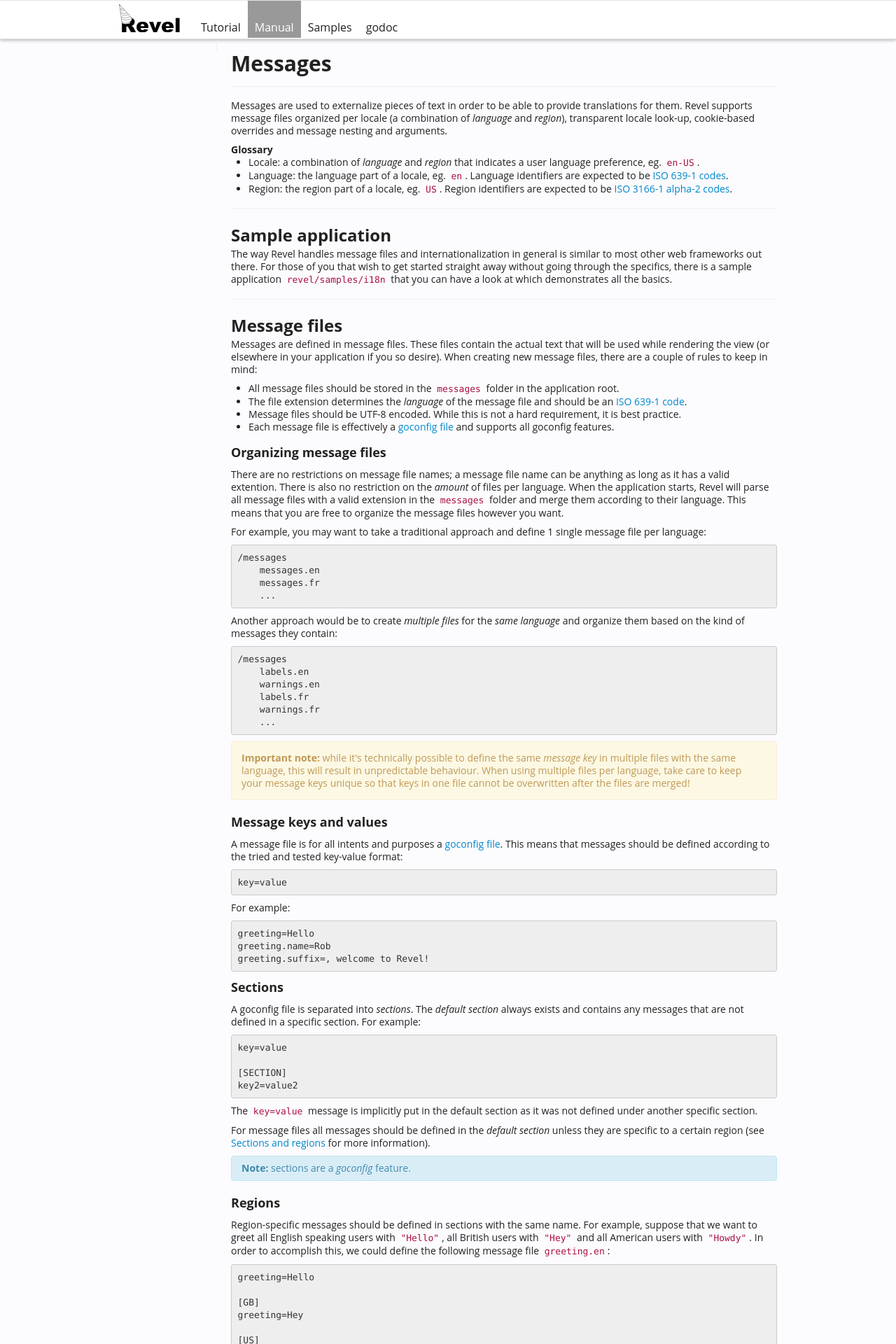
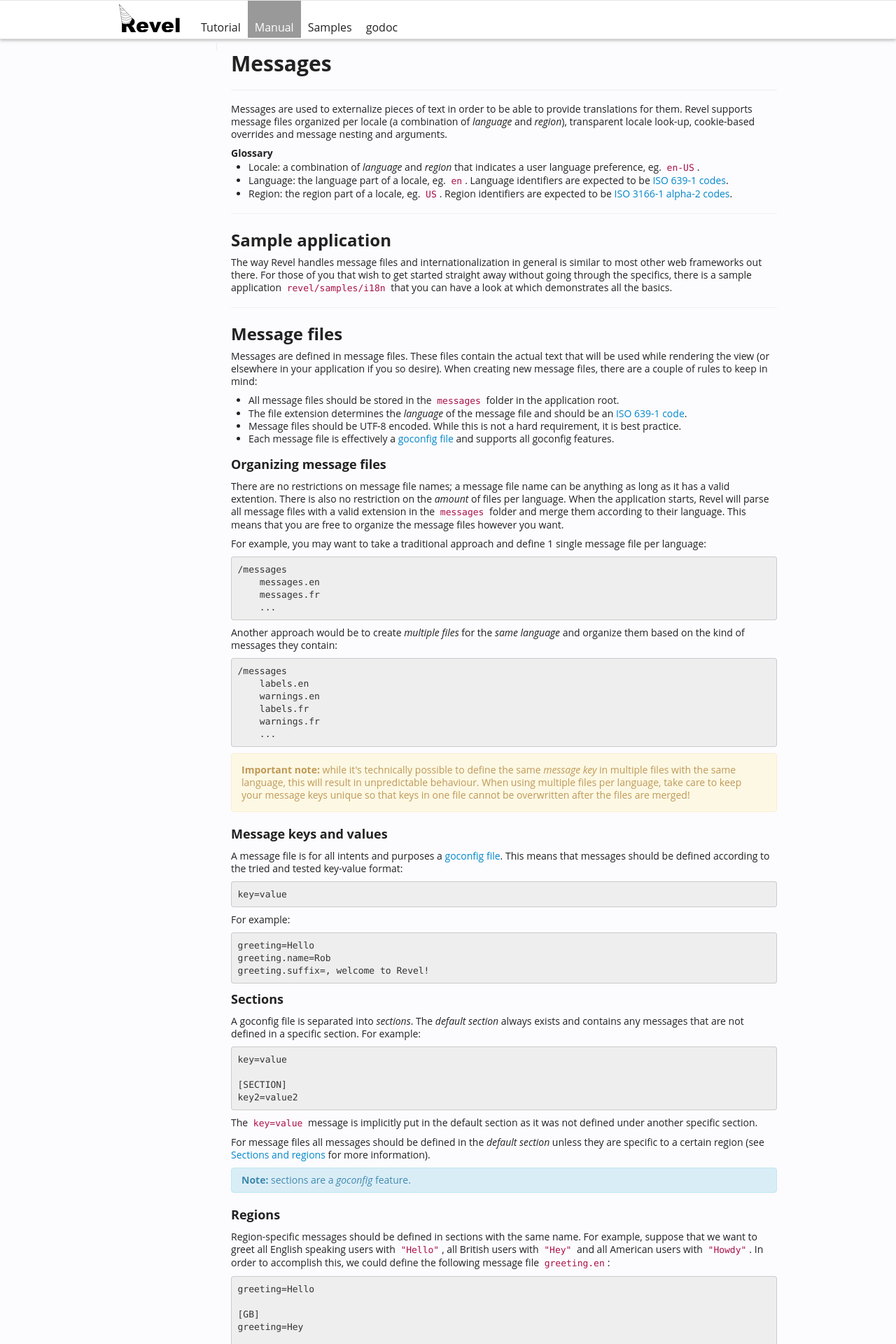
Before and after one commit to revel/revel, a Jekyll site: the page built from manual/i18n-messages.md, in a window 1280 px wide. Shown: the top 1920 px of the page at 70% size. Built offline with Jekyll 4.4.1, drawn with Linux system fonts in a browser that asks for light colours; some of the changed text lies outside the part shown.

Commit message:
Updated i18n manual

```diff
--- a/_layouts/manual.html
+++ b/_layouts/manual.html
@@ -88,6 +88,7 @@
 <html lang="en">
   <head>
     {% include head.html %}
+    <link href="{{ page.root }}/css/manual.css" type="text/css" rel="stylesheet" />
     <link href="{{ page.root }}/css/prettify.css" type="text/css" rel="stylesheet" />
     <script src="{{ page.root }}/js/prettify.js" type="text/javascript"></script>
     <script src="{{ page.root }}/js/lang-go-rich.js" type="text/javascript"></script>
--- /dev/null
+++ b/css/manual.css
@@ -0,0 +1,19 @@
+h1 {
+  margin-top: 5px;
+  margin-bottom: 5px;
+}
+
+h2 {
+  margin-top: 5px;
+  margin-bottom: 5px;
+}
+
+h3 {
+  margin-top: 5px;
+  margin-bottom: 5px;
+}
+
+h4 {
+  margin-top: 5px;
+  margin-bottom: 2px;
+}
```
Also changed, not shown: manual/i18n-messages.md (+2 -0 lines).
